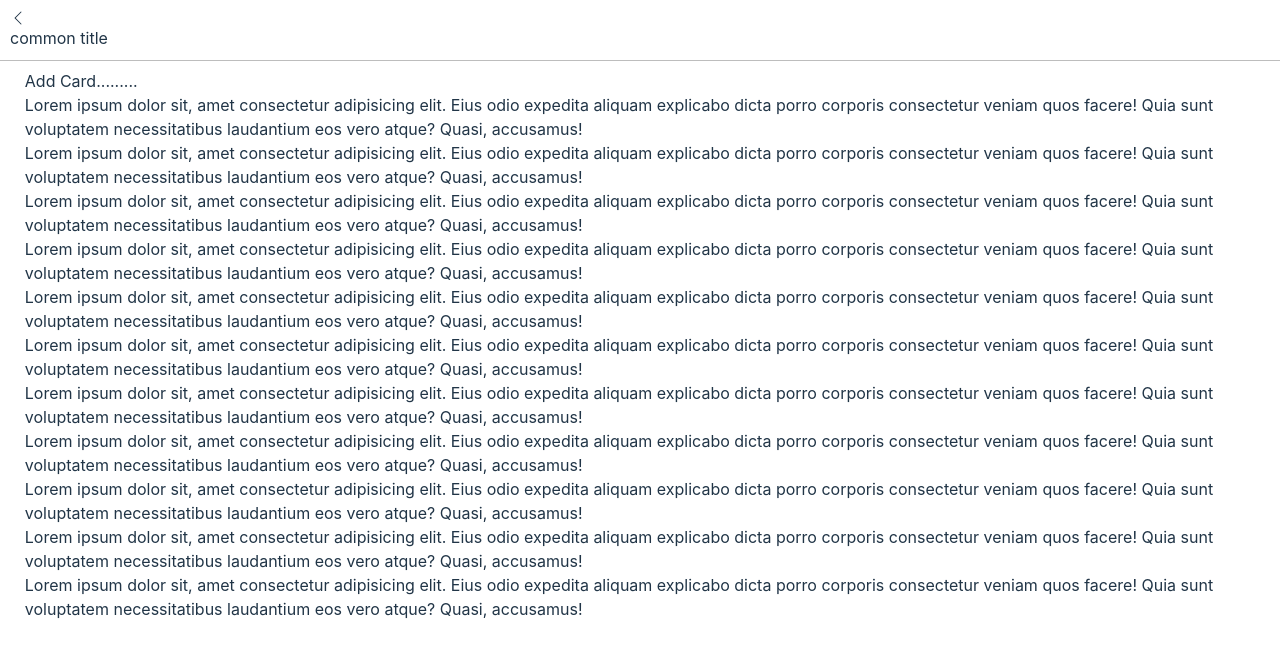
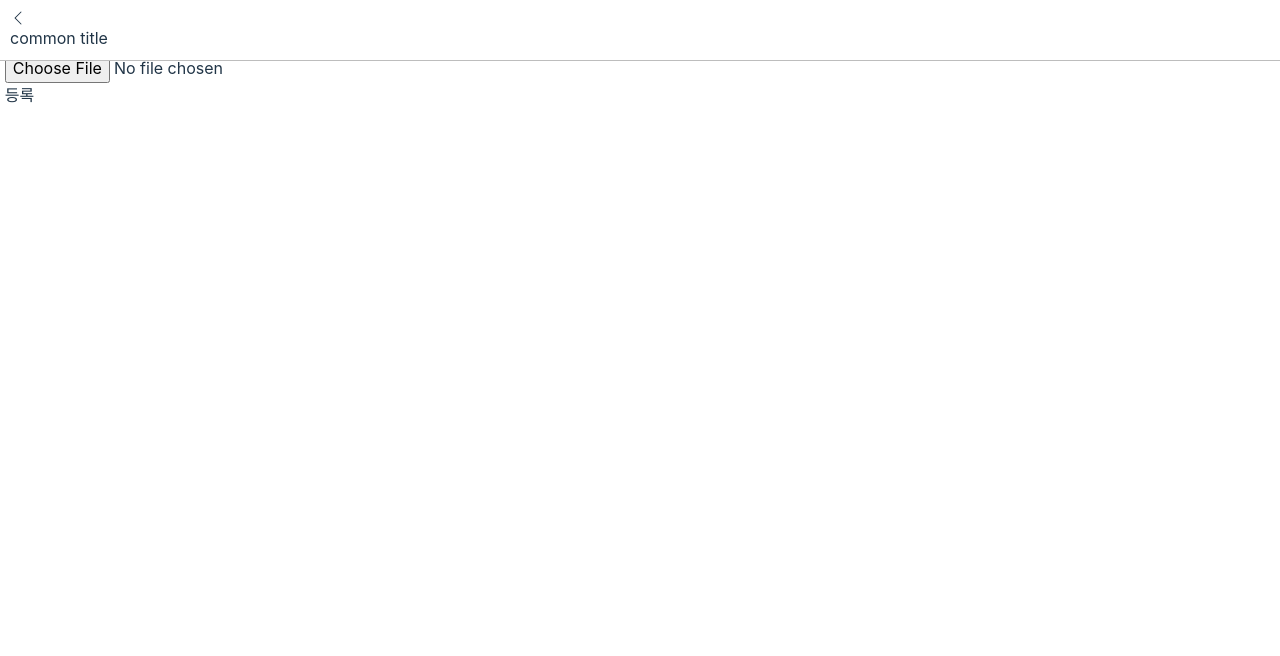
Before and after one commit to mothcar/coupon_egg, a React (Vite) app: page /addPost in a window 1280 px wide. Shown: the top 656 px of the page. Built offline with nearby package versions, Linux system fonts and the light colour scheme.

Commit message:
이미지 업로드

```diff
--- a/src/layout/CommonLayout.jsx
+++ b/src/layout/CommonLayout.jsx
@@ -5,7 +5,9 @@ export default function CommonLayout() {
   return (
     <>
       <CommonBar />
-      <div>aldkfja;lkdfja;lkjd</div>
+      {/* <div>aldkfja;lkdfja;lkjd</div> */}
+      <div>*</div>
+      <div>*</div>
       <Outlet />
     </>
   )
--- /dev/null
+++ b/src/pages/AddPost.css
@@ -0,0 +1,3 @@
+.move-file-select {
+  right: 30
+}
--- a/src/pages/AddPost.jsx
+++ b/src/pages/AddPost.jsx
@@ -1,21 +1,25 @@
+import { useState } from "react"
+import axios from "../api/axios"
+
 export default function AddPost() {
+  const [file, setFile] = useState()
+  const upload = () => {
+    const formData = new FormData()
+    formData.append("file", file)
+    axios
+      .post("http://localhost:3000/upload", formData)
+      .then((res) => {})
+      .catch((err) => console.log(err))
+      alert("등록완료")
+  }
   return (
-    <>
-      <div  className="common">
-        <div>Add Card.........</div>
-        <div>Lorem ipsum dolor sit, amet consectetur adipisicing elit. Eius odio expedita aliquam explicabo dicta porro corporis consectetur veniam quos facere! Quia sunt voluptatem necessitatibus laudantium eos vero atque? Quasi, accusamus!</div>
-        <div>Lorem ipsum dolor sit, amet consectetur adipisicing elit. Eius odio expedita aliquam explicabo dicta porro corporis consectetur veniam quos facere! Quia sunt voluptatem necessitatibus laudantium eos vero atque? Quasi, accusamus!</div>
-        <div>Lorem ipsum dolor sit, amet consectetur adipisicing elit. Eius odio expedita aliquam explicabo dicta porro corporis consectetur veniam quos facere! Quia sunt voluptatem necessitatibus laudantium eos vero atque? Quasi, accusamus!</div>
-        <div>Lorem ipsum dolor sit, amet consectetur adipisicing elit. Eius odio expedita aliquam explicabo dicta porro corporis consectetur veniam quos facere! Quia sunt voluptatem necessitatibus laudantium eos vero atque? Quasi, accusamus!</div>
-        <div>Lorem ipsum dolor sit, amet consectetur adipisicing elit. Eius odio expedita aliquam explicabo dicta porro corporis consectetur veniam quos facere! Quia sunt voluptatem necessitatibus laudantium eos vero atque? Quasi, accusamus!</div>
-        <div>Lorem ipsum dolor sit, amet consectetur adipisicing elit. Eius odio expedita aliquam explicabo dicta porro corporis consectetur veniam quos facere! Quia sunt voluptatem necessitatibus laudantium eos vero atque? Quasi, accusamus!</div>
-        <div>Lorem ipsum dolor sit, amet consectetur adipisicing elit. Eius odio expedita aliquam explicabo dicta porro corporis consectetur veniam quos facere! Quia sunt voluptatem necessitatibus laudantium eos vero atque? Quasi, accusamus!</div>
-        <div>Lorem ipsum dolor sit, amet consectetur adipisicing elit. Eius odio expedita aliquam explicabo dicta porro corporis consectetur veniam quos facere! Quia sunt voluptatem necessitatibus laudantium eos vero atque? Quasi, accusamus!</div>
-        <div>Lorem ipsum dolor sit, amet consectetur adipisicing elit. Eius odio expedita aliquam explicabo dicta porro corporis consectetur veniam quos facere! Quia sunt voluptatem necessitatibus laudantium eos vero atque? Quasi, accusamus!</div>
-        <div>Lorem ipsum dolor sit, amet consectetur adipisicing elit. Eius odio expedita aliquam explicabo dicta porro corporis consectetur veniam quos facere! Quia sunt voluptatem necessitatibus laudantium eos vero atque? Quasi, accusamus!</div>
-        <div>Lorem ipsum dolor sit, amet consectetur adipisicing elit. Eius odio expedita aliquam explicabo dicta porro corporis consectetur veniam quos facere! Quia sunt voluptatem necessitatibus laudantium eos vero atque? Quasi, accusamus!</div>
+    <div className="move-file-select">
+      <div>
+        <input type="file" onChange={(e) => setFile(e.target.files[0])} />
       </div>
-
-    </>
-  );
+      <button type="button" onClick={upload}>
+        등록
+      </button>
+    </div>
+  )
 }
```
